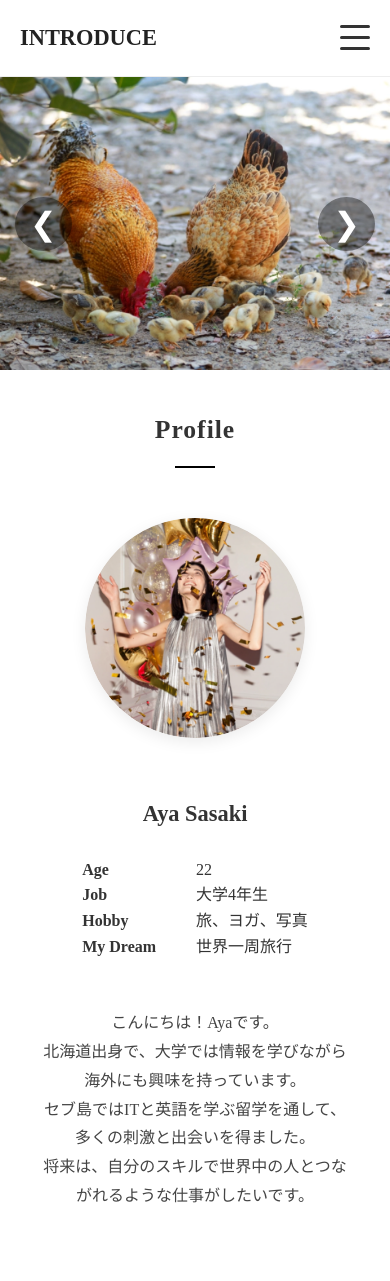
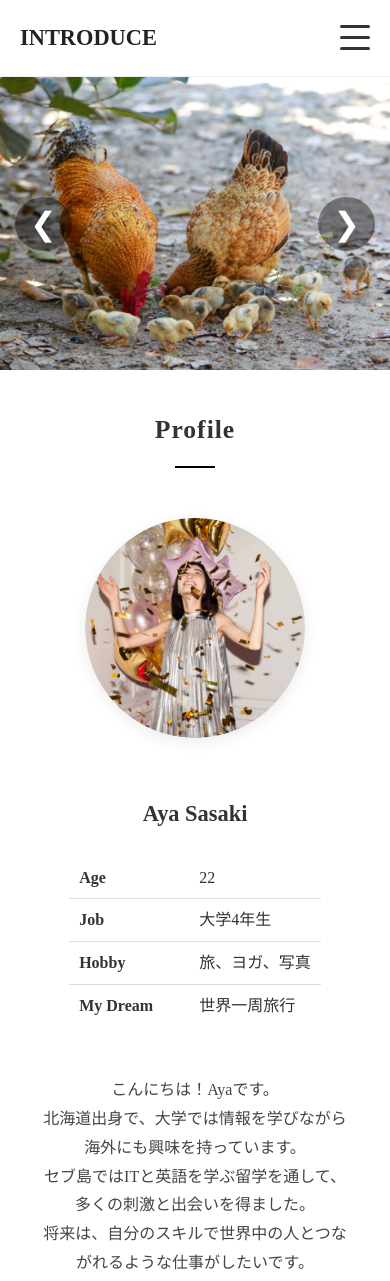
Before and after one commit to KaiKaitripabroad/sodatech, a plain HTML site: page index.html in a window 390 px wide. Shown: the top 1281 px of the page. Drawn offline with Linux system fonts and the light colour scheme.

Commit message:
save
save

```diff
--- a/css/style.css
+++ b/assets/css/style.css
@@ -340,7 +340,50 @@ body.dark-mode .btn-contact:hover {
 .details-left {
   font-weight: bold;
 }
+/* ===== Profile Table ===== */
+.profile-table {
+  border-collapse: collapse;
+  font-size: 1rem;
+}
 
+.profile-table th,
+.profile-table td {
+  padding: 8px 10px;
+  text-align: left;
+}
+
+.profile-table th {
+  font-weight: bold;
+  color: #333;
+  width: 120px; /* 左列を固定幅にして揃える */
+}
+
+.profile-table tr + tr th,
+.profile-table tr + tr td {
+  border-top: 1px solid #ddd; /* 行の区切り線 */
+}
+
+/* ===== Intro Text ===== */
+.intro-text {
+  margin: 50px auto 0;
+  font-size: 1rem;
+  line-height: 1.8;
+  color: #444;
+  text-align: center;
+}
+
+/* スマホ */
+@media screen and (max-width: 768px) {
+  .profile-right h3 {
+    text-align: center;
+  }
+
+  .profile-table {
+    margin: 0 auto; /* スマホ時に中央寄せ */
+  }
+}
+/* ue変更 よく見る!!
+*/
 .intro-text {
   margin: 50px auto 0;
   font-size: 1rem;
--- a/index.html
+++ b/index.html
@@ -7,11 +7,12 @@
       href="https://fonts.googleapis.com/css2?family=Noto+Serif+JP&display=swap"
       rel="stylesheet"
     />
-    <link rel="stylesheet" href="css/style.css" />
+    <link rel="stylesheet" href="./assets/css/style.css" />
     <title>Introduce</title>
   </head>
+
   <body>
-    <main>
+    <!-- ヘッダーを実装 -->
     <header>
       <a href="#" class="logo">Introduce</a>
 
@@ -29,6 +30,7 @@
         <button id="mode-toggle" class="mode-btn">🌙</button>
       </nav>
     </header>
+    <main>
       <div class="carousel">
         <div class="slides">
           <img src="./img/beach.jpg" alt="beach" class="active" />
@@ -56,18 +58,24 @@
           <div class="profile-right">
             <h3>Aya Sasaki</h3>
             <div class="profile-details">
-              <div class="details-left">
-                <p>Age</p>
-                <p>Job</p>
-                <p>Hobby</p>
-                <p>My Dream</p>
-              </div>
-              <div class="details-right">
-                <p>22</p>
-                <p>大学4年生</p>
-                <p>旅、ヨガ、写真</p>
-                <p>世界一周旅行</p>
-              </div>
+              <table class="profile-table">
+                <tr>
+                  <th>Age</th>
+                  <td>22</td>
+                </tr>
+                <tr>
+                  <th>Job</th>
+                  <td>大学4年生</td>
+                </tr>
+                <tr>
+                  <th>Hobby</th>
+                  <td>旅、ヨガ、写真</td>
+                </tr>
+                <tr>
+                  <th>My Dream</th>
+                  <td>世界一周旅行</td>
+                </tr>
+              </table>
             </div>
           </div>
         </div>
@@ -104,7 +112,9 @@
       <section id="spots" class="recs-wrap section">
         <h2 class="section-title">Cebu Life</h2>
         <div class="recs">
+          <!-- cards -->
           <div class="rec">
+            <!-- card -->
             <img
               src="img/shopping.jpg"
               alt="アヤラショッピングモールの外観"
@@ -150,14 +160,36 @@
       <section id="contact" class="contact section">
         <h2 class="section-title">Contact</h2>
         <p class="btn-con">ご質問やご連絡は下記からお願いいたします。</p>
+        <form action="">
+          <input
+            type="text"
+            class="input-field"
+            placeholder="Your Name"
+            required
+          />
+          <input
+            type="email"
+            class="input-field"
+            placeholder="Your Email"
+            required
+          />
+          <textarea
+            class="input-field"
+            rows="5"
+            placeholder="Your Message"
+            required
+          ></textarea>
+        </form>
         <button class="btn-contact">Send Message</button
         >　<!-- ダークモード時の修正をする -->
       </section>
     </main>
 
+    <!-- フッター -->
     <footer>
       <p>&copy; Introduce</p>
     </footer>
-    <script src="js/script.js"></script>
+
+    <script src="./assets/js/script.js"></script>
   </body>
 </html>
```
Also changed, not shown: assets/js/script.js (renamed from js/script.js). Lines whose indentation alone changed are shown as unchanged.
